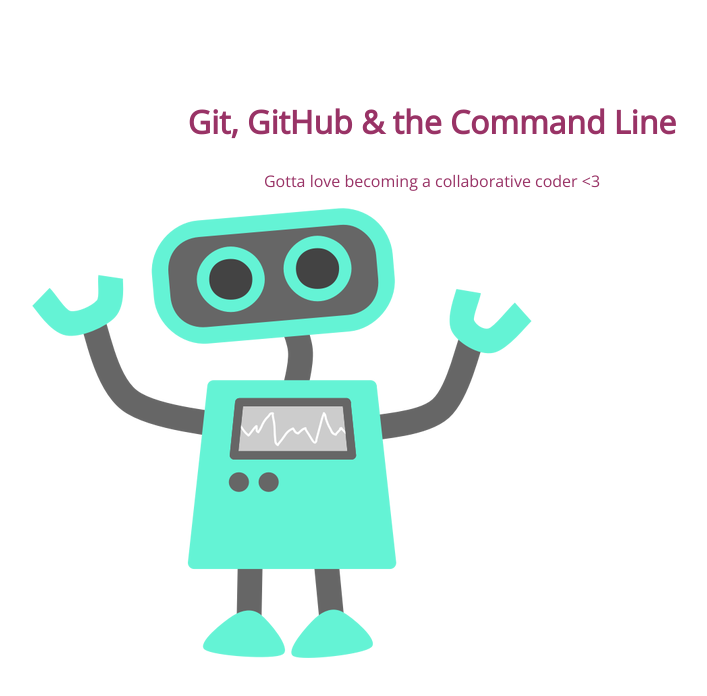
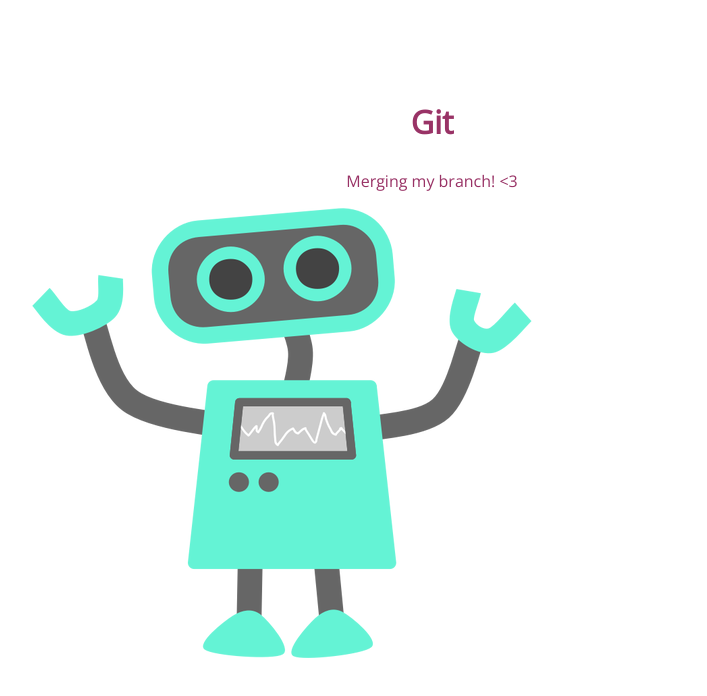
Before and after one commit to spockrandt/105-project, a plain HTML site: page index.html in a window 1280 px wide. Shown: the whole page, without its empty margins (208-915 px from the left). Drawn offline with nearby package versions, Linux system fonts and the light colour scheme.

Commit message:
changed h1 and p

```diff
--- a/index.html
+++ b/index.html
@@ -8,8 +8,8 @@
 </head>
 <body>
 	<section>
-		<h1>Git, GitHub & the Command Line</h1>
-		<p>Gotta love becoming a collaborative coder <3</p>
+		<h1>Git</h1>
+		<p>Merging my branch! <3</p>
 		<img src="img/happy-blue-robot.png">
 	</section>
 </body>
```
